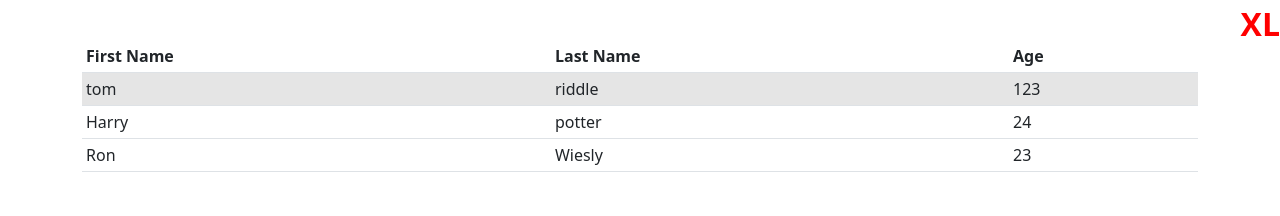
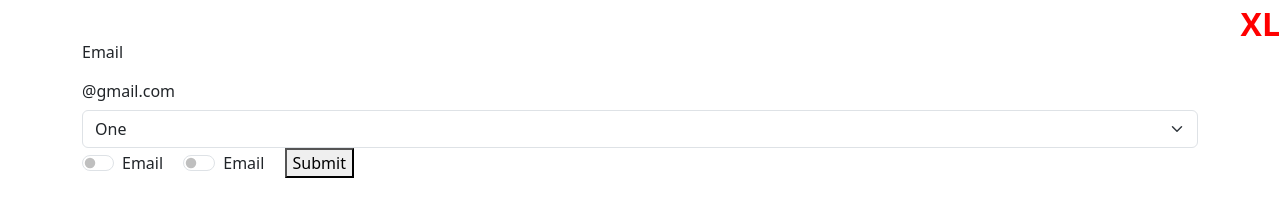
Before and after one commit to Shubham-SumFactor/bootstrap, a plain HTML site: page index.html in a window 1280 px wide. Drawn offline with nearby package versions, Linux system fonts and the light colour scheme.

Commit message:
forms with input-type, classes implemented

```diff
--- a/index.html
+++ b/index.html
@@ -11,38 +11,60 @@
 <body>
 
     <div class="container">
-        <div class="table-responsive">
-        <table class="table table-sm">
-            <thead>
-                <tr>
-                    <th>First Name </th>
-                    <th>Last Name</th>
-                    <th>Age</th>
-                </tr>
-            </thead>
+        <!-- <div class="table-responsive"> -->
+        <!-- <table class="table table-sm"> -->
+            <!-- <thead > -->
+                <!-- <tr> -->
+                    <!-- <th>First Name </th> -->
+                    <!-- <th>Last Name</th> -->
+                    <!-- <th>Age</th> -->
+                <!-- </tr> -->
+            <!-- </thead> -->
+<!--  -->
+            <!-- <tbody > -->
+                <!-- <tr class="table-active"> -->
+                    <!-- <td>tom</td> -->
+                    <!-- <td>riddle</td> -->
+                    <!-- <td>123</td> -->
+                <!-- </tr> -->
+<!--  -->
+                <!-- <tr> -->
+                    <!-- <td>Harry</td> -->
+                    <!-- <td>potter</td> -->
+                    <!-- <td>24</td> -->
+                <!-- </tr> -->
+<!--  -->
+                <!-- <tr> -->
+                    <!-- <td>Ron</td> -->
+                    <!-- <td>Wiesly</td> -->
+                    <!-- <td>23</td> -->
+                <!-- </tr> -->
+            <!-- </tbody> -->
+        <!-- </table> -->
+    <!-- </div> -->
+    <!-- </div> -->
 
-            <tbody>
-                <tr class="table-active">
-                    <td>tom</td>
-                    <td>riddle</td>
-                    <td>123</td>
-                </tr>
+    <form>
+        <label for="email" class="form-label">Email</label>
+        <input type="email" id="email" value="@gmail.com" class="form-control form-control-plaintext">
 
-                <tr>
-                    <td>Harry</td>
-                    <td>potter</td>
-                    <td>24</td>
-                </tr>
+        <select class="form-select">
+            <option value="1">One</option>
+            <option value="2">Two</option>
+        </select>
 
-                <tr>
-                    <td>Ron</td>
-                    <td>Wiesly</td>
-                    <td>23</td>
-                </tr>
-            </tbody>
-        </table>
-    </div>
-    </div>
+        <div class="form-check form-switch form-check-inline">
+            <input type="checkbox" id="email" class="form-check-input" />
+            <label for="email" class="form-check-label"> Email</label>
+        </div>
+
+        <div class="form-check form-switch form-check-inline">
+            <input type="checkbox" id="email" class="form-check-input" />
+            <label for="email" class="form-check-label"> Email</label>
+        </div>
+
+        <button>Submit</button>
+    </form>
 
 </body>
 </html>
```
